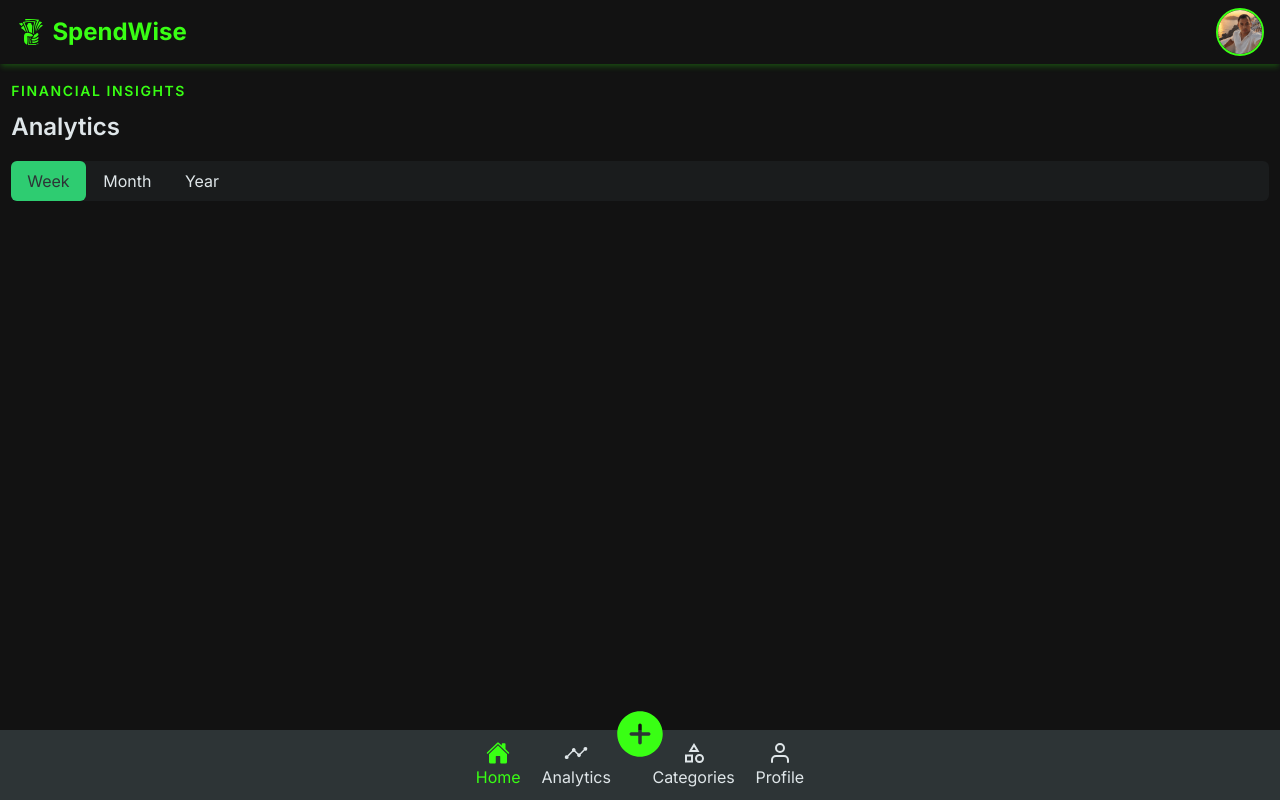
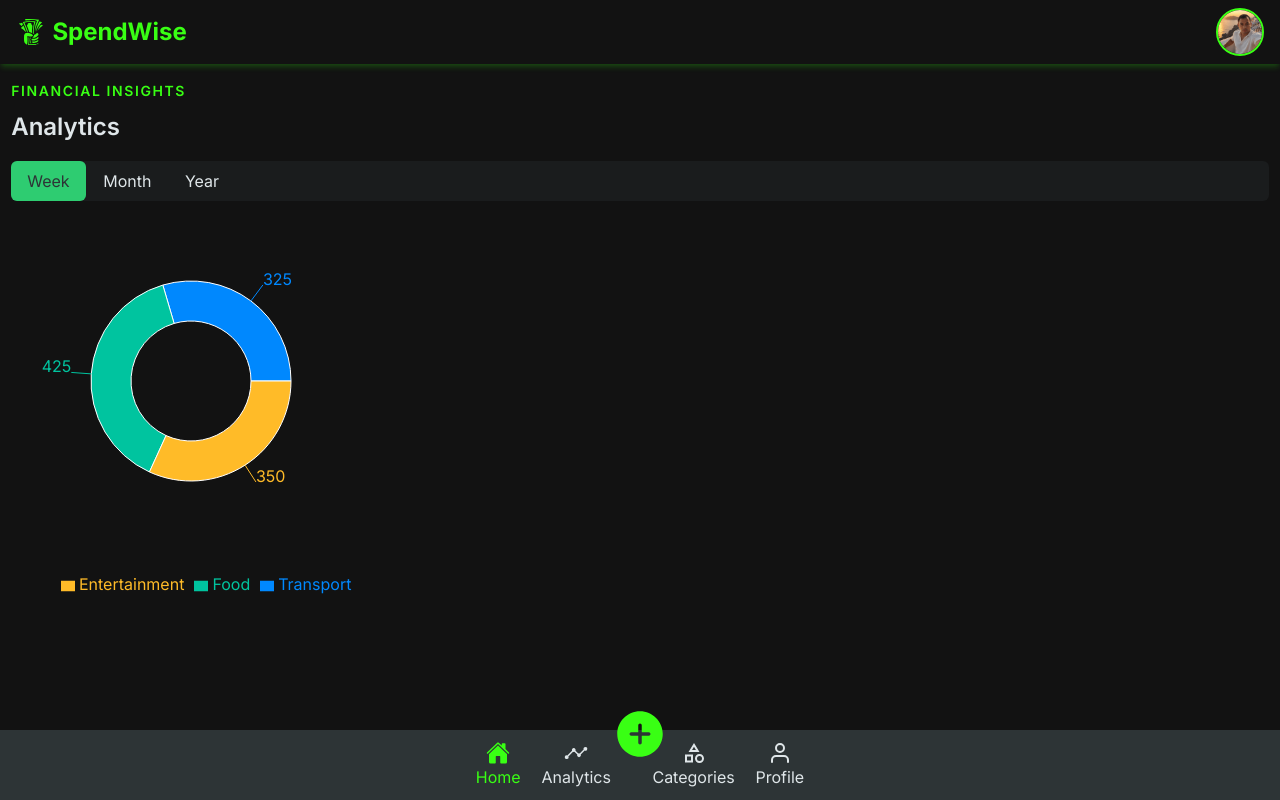
Before and after one commit to Andriamahay11master/SpendWise, a React (Vite) app: page /analytics in a window 1280 px wide. Built offline with nearby package versions, Linux system fonts and the light colour scheme.

Commit message:
add recharts library and structure html chart

```diff
--- a/package.json
+++ b/package.json
@@ -20,6 +20,7 @@
     "react-icons": "^5.7.0",
     "react-router": "^7.18.1",
     "react-router-dom": "^7.18.1",
+    "recharts": "^3.10.1",
     "sass": "^1.101.0"
   },
   "devDependencies": {
--- a/src/components/Analytics/Analytics.tsx
+++ b/src/components/Analytics/Analytics.tsx
@@ -1,8 +1,17 @@
 import { useState } from "react";
+import { PieChart, Pie, Cell, Tooltip, Legend } from "recharts";
 
 const Analytics = () => {
   const dataFilter = ["Week", "Month", "Year"];
   const [stateButton, setStateButton] = useState("Week");
+
+  const data = [
+    { name: "Transport", value: 325 },
+    { name: "Food", value: 425 },
+    { name: "Entertainment", value: 350 },
+  ];
+
+  const COLORS = ["#0088FE", "#00C49F", "#FFBB28"];
   return (
     <div className="main-block page-analytics">
       <h3 className="title-h3">financial insights</h3>
@@ -24,6 +33,31 @@ const Analytics = () => {
           );
         })}
       </div>
+      <div className="filter-donut">
+        <div className="camembert">
+          <PieChart width={400} height={400}>
+            <Pie
+              data={data}
+              cx={175}
+              cy={175}
+              innerRadius={60} // Makes it a donut chart (optional)
+              outerRadius={100}
+              fill="#8884d8"
+              dataKey="value"
+              label
+            >
+              {data.map((entry, index) => (
+                <Cell
+                  key={`cell-${index}`}
+                  fill={COLORS[index % COLORS.length]}
+                />
+              ))}
+            </Pie>
+            <Tooltip />
+            <Legend />
+          </PieChart>
+        </div>
+      </div>
     </div>
   );
 };
```
Also changed, not shown: 1 other file (tests, documents, lock files or other folders).
